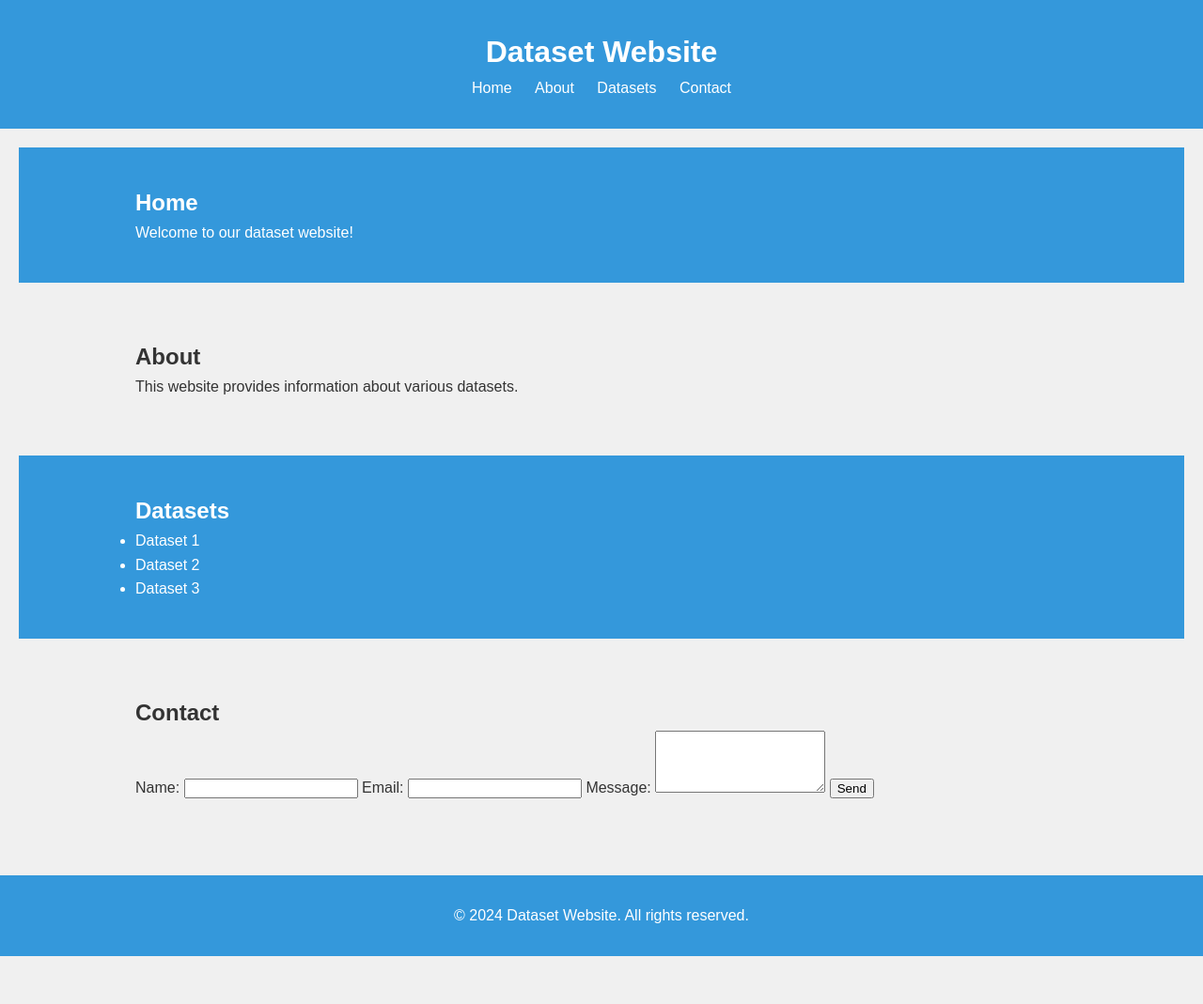
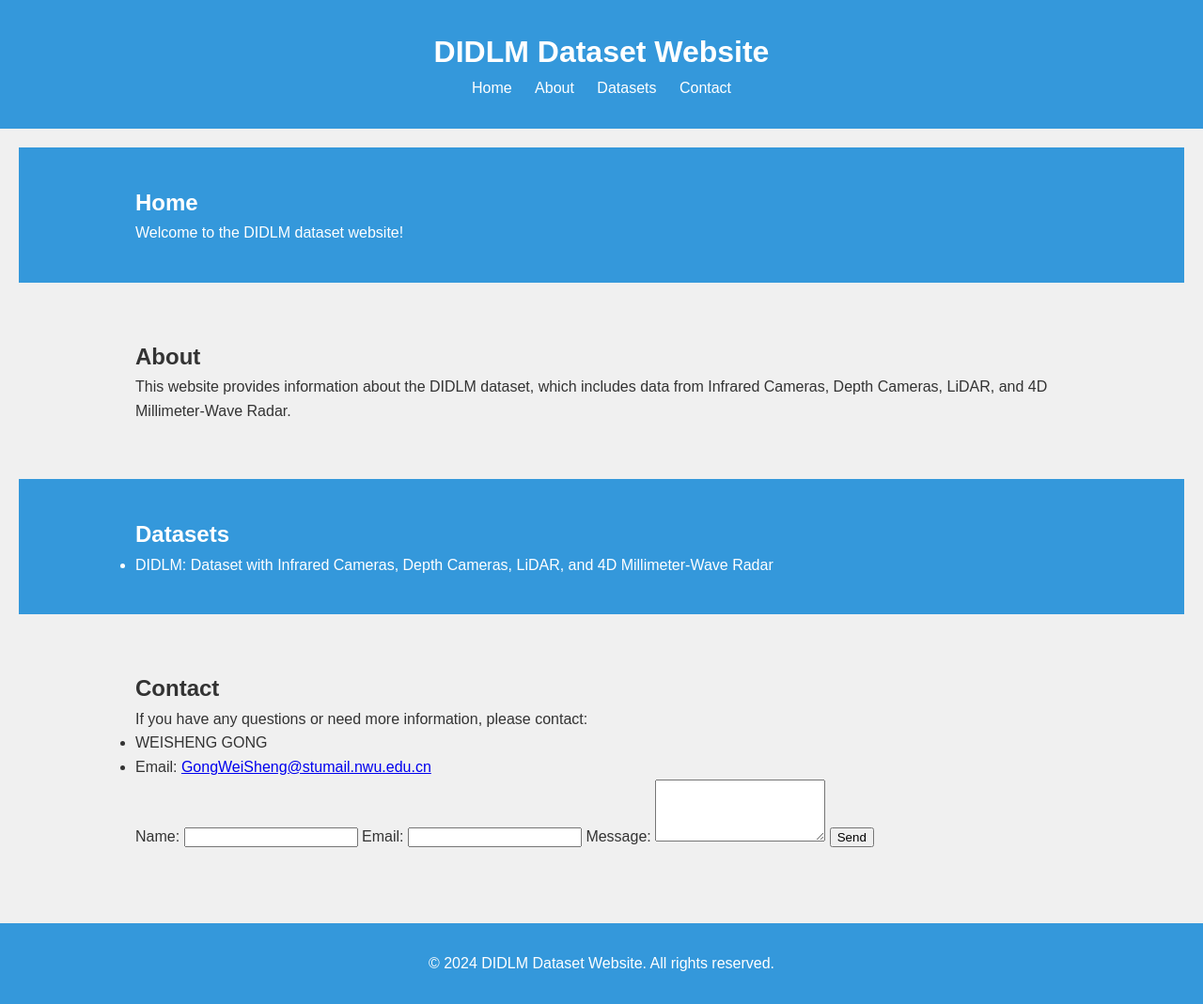
Before and after one commit to GongWeiSheng/DIDLM.github.io, a plain HTML site: page index.html in a window 1280 px wide. Shown: the whole page at 94% size. Before the commit the page ends 1018 px from the top, so only its background shows below. Drawn offline with Linux system fonts and the light colour scheme; a web font is replaced by a local one.

Commit message:
Update index.html

```diff
--- a/index.html
+++ b/index.html
@@ -3,14 +3,14 @@
 <head>
     <meta charset="UTF-8">
     <meta name="viewport" content="width=device-width, initial-scale=1.0">
-    <title>Dataset Website</title>
+    <title>DIDLM Dataset Website</title>
     <link rel="stylesheet" href="style.css">
     <link rel="stylesheet" href="https://fonts.googleapis.com/css2?family=New+Times+Roam&display=swap">
 </head>
 <body>
     <header>
         <div class="container">
-            <h1>Dataset Website</h1>
+            <h1>DIDLM Dataset Website</h1>
             <nav>
                 <ul>
                     <li><a href="#home">Home</a></li>
@@ -26,14 +26,14 @@
         <section id="home" class="blue-section">
             <div class="container">
                 <h2>Home</h2>
-                <p>Welcome to our dataset website!</p>
+                <p>Welcome to the DIDLM dataset website!</p>
             </div>
         </section>
 
         <section id="about">
             <div class="container">
                 <h2>About</h2>
-                <p>This website provides information about various datasets.</p>
+                <p>This website provides information about the DIDLM dataset, which includes data from Infrared Cameras, Depth Cameras, LiDAR, and 4D Millimeter-Wave Radar.</p>
             </div>
         </section>
 
@@ -41,9 +41,7 @@
             <div class="container">
                 <h2>Datasets</h2>
                 <ul>
-                    <li>Dataset 1</li>
-                    <li>Dataset 2</li>
-                    <li>Dataset 3</li>
+                    <li>DIDLM: Dataset with Infrared Cameras, Depth Cameras, LiDAR, and 4D Millimeter-Wave Radar</li>
                 </ul>
             </div>
         </section>
@@ -51,6 +49,11 @@
         <section id="contact">
             <div class="container">
                 <h2>Contact</h2>
+                <p>If you have any questions or need more information, please contact:</p>
+                <ul>
+                    <li>WEISHENG GONG</li>
+                    <li>Email: <a href="mailto:GongWeiSheng@stumail.nwu.edu.cn">GongWeiSheng@stumail.nwu.edu.cn</a></li>
+                </ul>
                 <form>
                     <label for="name">Name:</label>
                     <input type="text" id="name" name="name" required>
@@ -66,7 +69,7 @@
 
     <footer>
         <div class="container">
-            <p>&copy; 2024 Dataset Website. All rights reserved.</p>
+            <p>&copy; 2024 DIDLM Dataset Website. All rights reserved.</p>
         </div>
     </footer>
 
```
